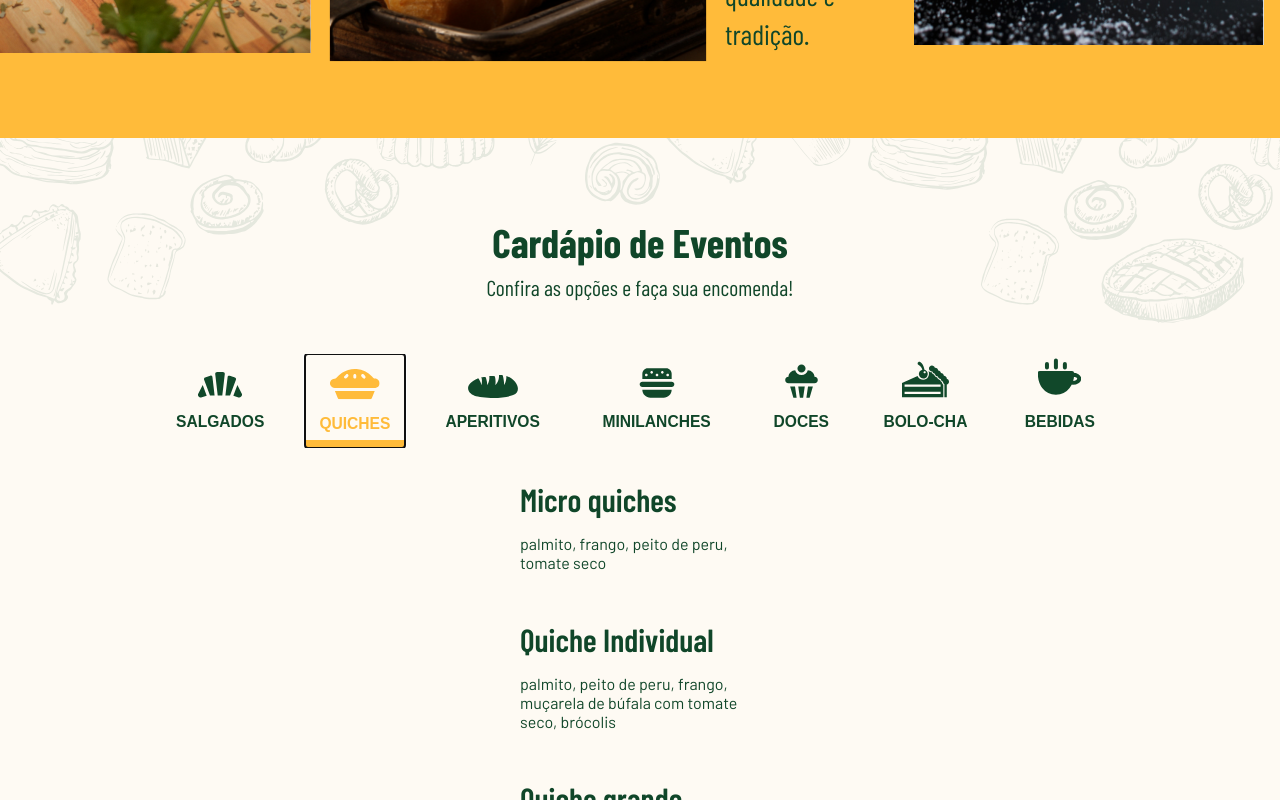
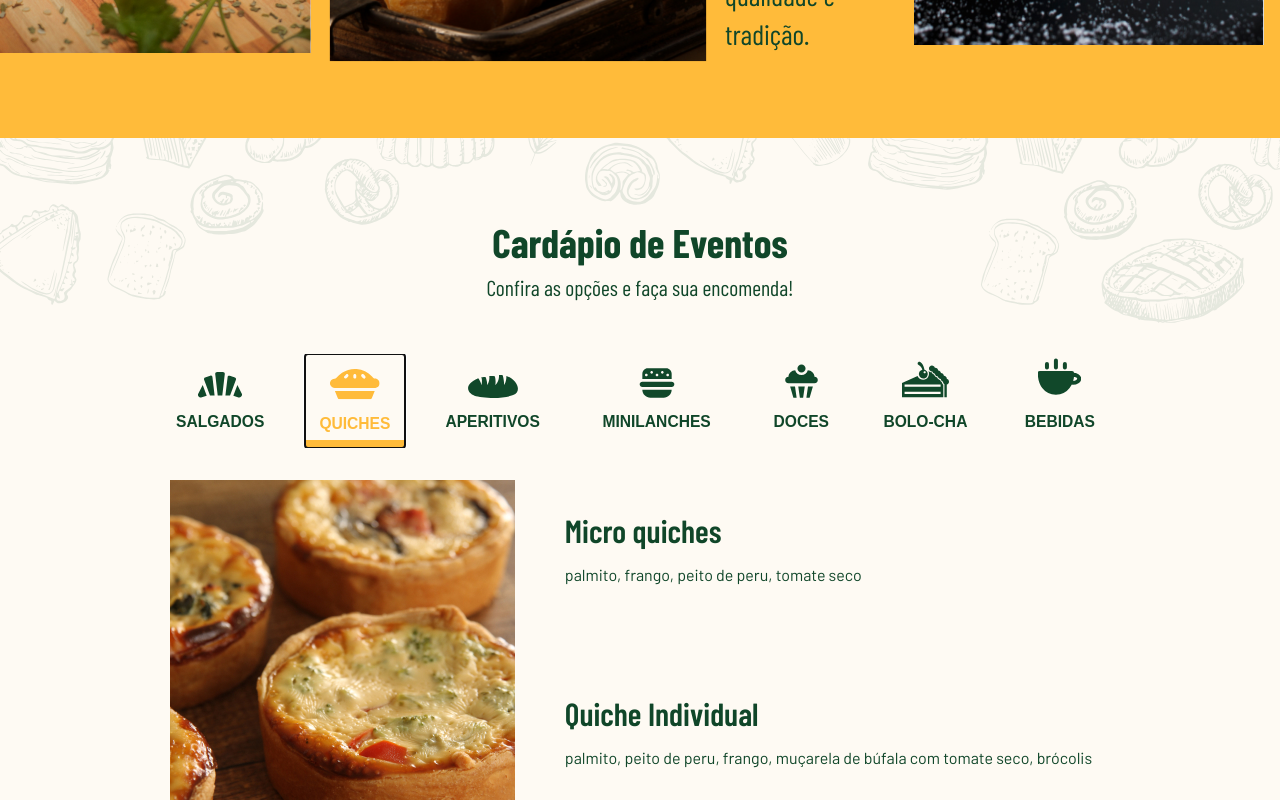
Before and after one commit to h-nriquevieira/padaria-santa-rosalia, a React (Create React App) app: page / in a window 1280 px wide. Both pictures are taken after a click on the tab "QUICHES". Shown: the part 1304-2104 px from the top of the page. Built offline with nearby package versions, Linux system fonts and the light colour scheme.

Commit message:
Add desktop layout on quiches section

```diff
--- a/src/components/MenuTabs/TabsContent/Doces/Doces.css
+++ b/src/components/MenuTabs/TabsContent/Doces/Doces.css
@@ -12,7 +12,7 @@
 
 @media only screen and (min-width: 1024px) {
   .doces-content {
-    width: 940px;
+    max-width: 940px;
     display: grid;
     justify-content: center;
     grid-template-areas: "img  img"
--- a/src/components/MenuTabs/TabsContent/Quiche/Quiche.css
+++ b/src/components/MenuTabs/TabsContent/Quiche/Quiche.css
@@ -16,3 +16,33 @@
 .quiches--img {
   width: 100%;
 }
+
+@media only screen and (min-width: 1024px) {
+  .quiches {
+    max-width: 940px;
+    display: grid;
+    grid-template-areas: "img micro"
+                         "img ind"
+                         "img gran";
+  }
+
+  .quiches > * {
+    max-width: 100%;
+  }
+
+  .quiches--img {
+    grid-area: img;
+  }
+
+  .micro-quiches {
+    grid-area: micro;
+  }
+
+  .quiche-individual {
+    grid-area: ind;
+  }
+
+  .quiche-grande {
+    grid-area: gran;
+  }
+}
```
